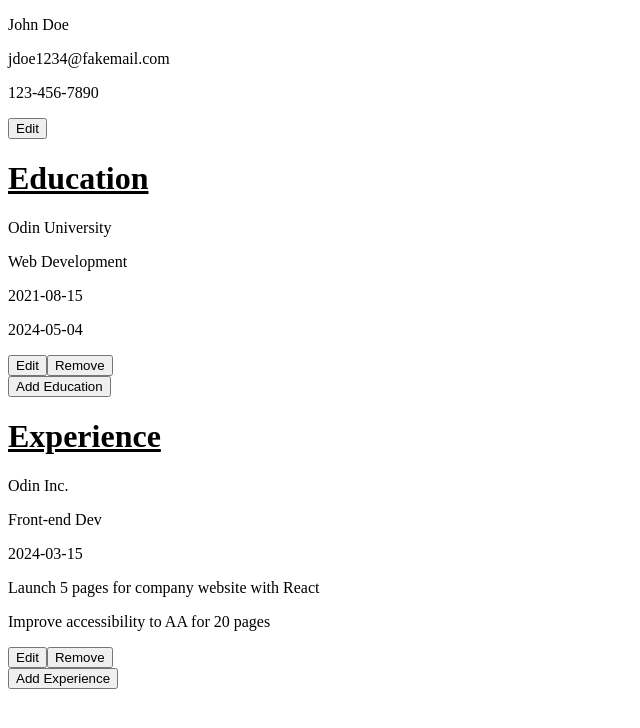
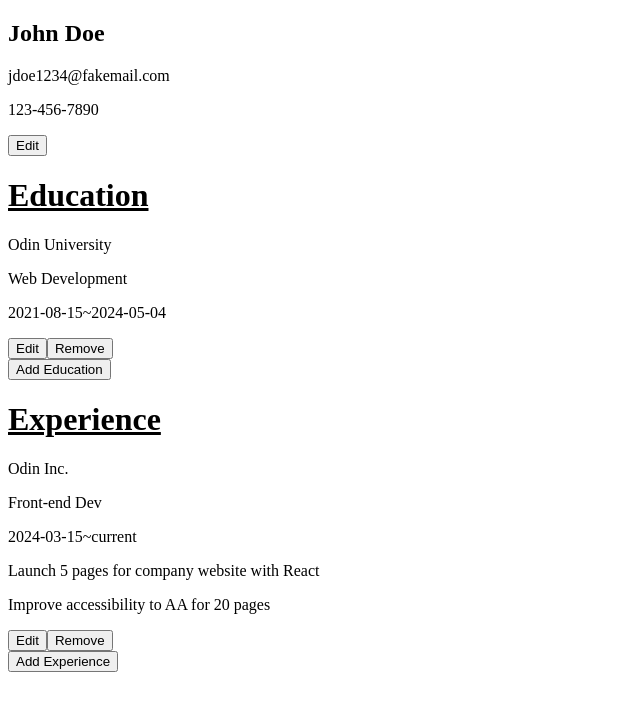
Before and after one commit to JiwonJJeong/cv-application, a React (Vite) app: page / in a window 1280 px wide. Shown: the top 728 px of the page, without its empty margins (0-640 px from the left). Built offline with nearby package versions, Linux system fonts and the light colour scheme.

Commit message:
Fix: Render dates as single HTML element
Use logic to create a single date text from
the datestart and dateend data

```diff
--- a/src/components/Section.jsx
+++ b/src/components/Section.jsx
@@ -39,10 +39,29 @@ export default function Section ({startdata}){
             </div>
         )
     }
+    const datetext = sectiondata.reduce((text, info)=> {
+        if (info.className =="datestart"){
+            return info.text + text;
+        } else if (info.className == "dateend"){
+            return (info.text != "") ? text + "~" + info.text : text + "~current";
+        } else{
+            return text;
+        }
+    }, "")
+    console.log(datetext);
     return (
         <>
             {sectiondata.map((info)=> {
-                return <p key={info.className} className={info.className}>{info.text}</p>
+                switch (info.className){
+                    case "name":
+                        return <h2 key={info.className} className={info.className}>{info.text}</h2>
+                    case "datestart":
+                        return null;
+                    case "dateend":
+                        return <p key={info.className} className={info.className}>{datetext}</p>
+                    default:
+                        return <p key={info.className} className={info.className}>{info.text}</p>
+                }
             })}
             <Edit onclick={handleclick}/>
         </>
```
Also changed, not shown: src/defaultdata.js (added, +23 -0 lines).
